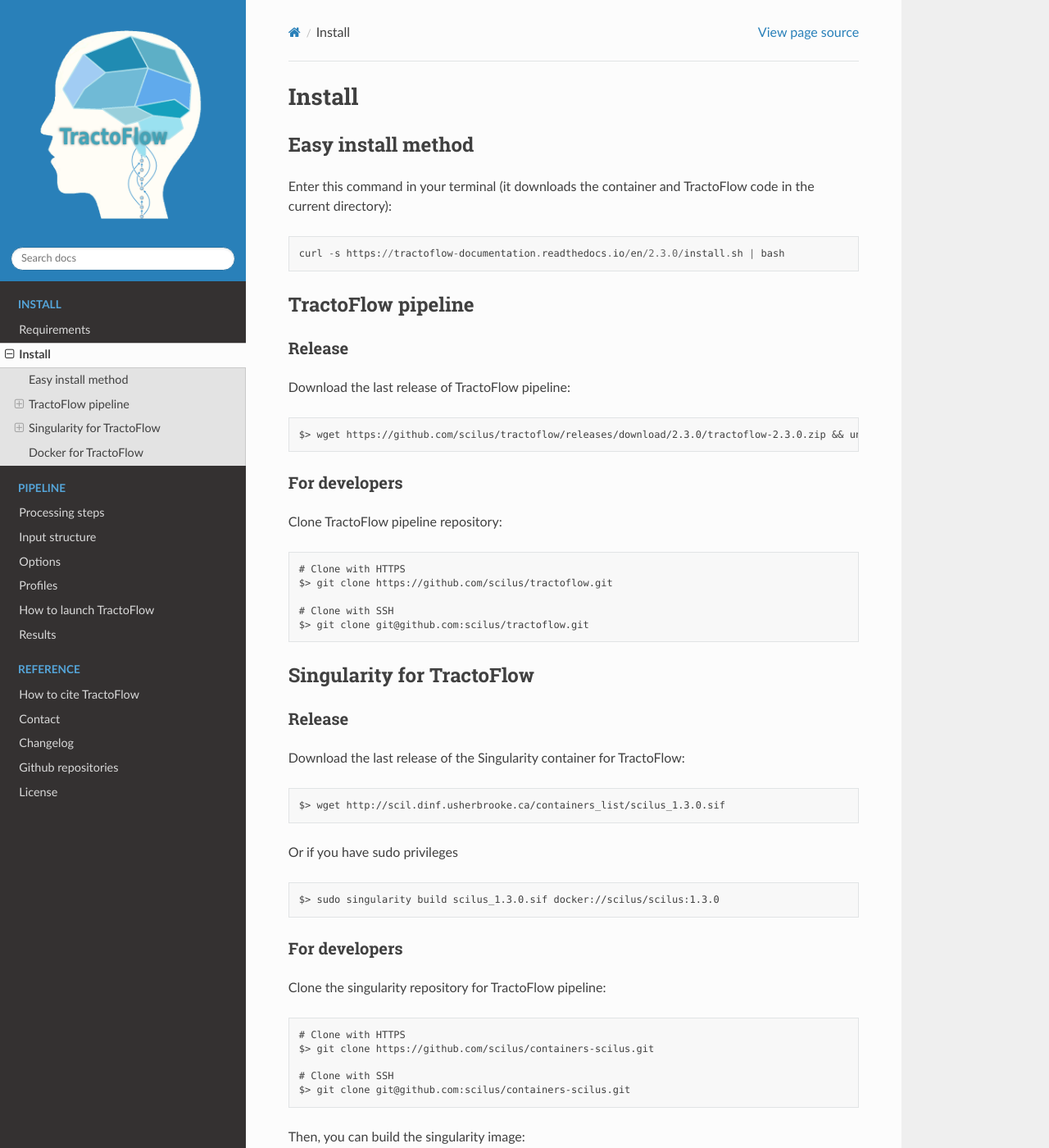
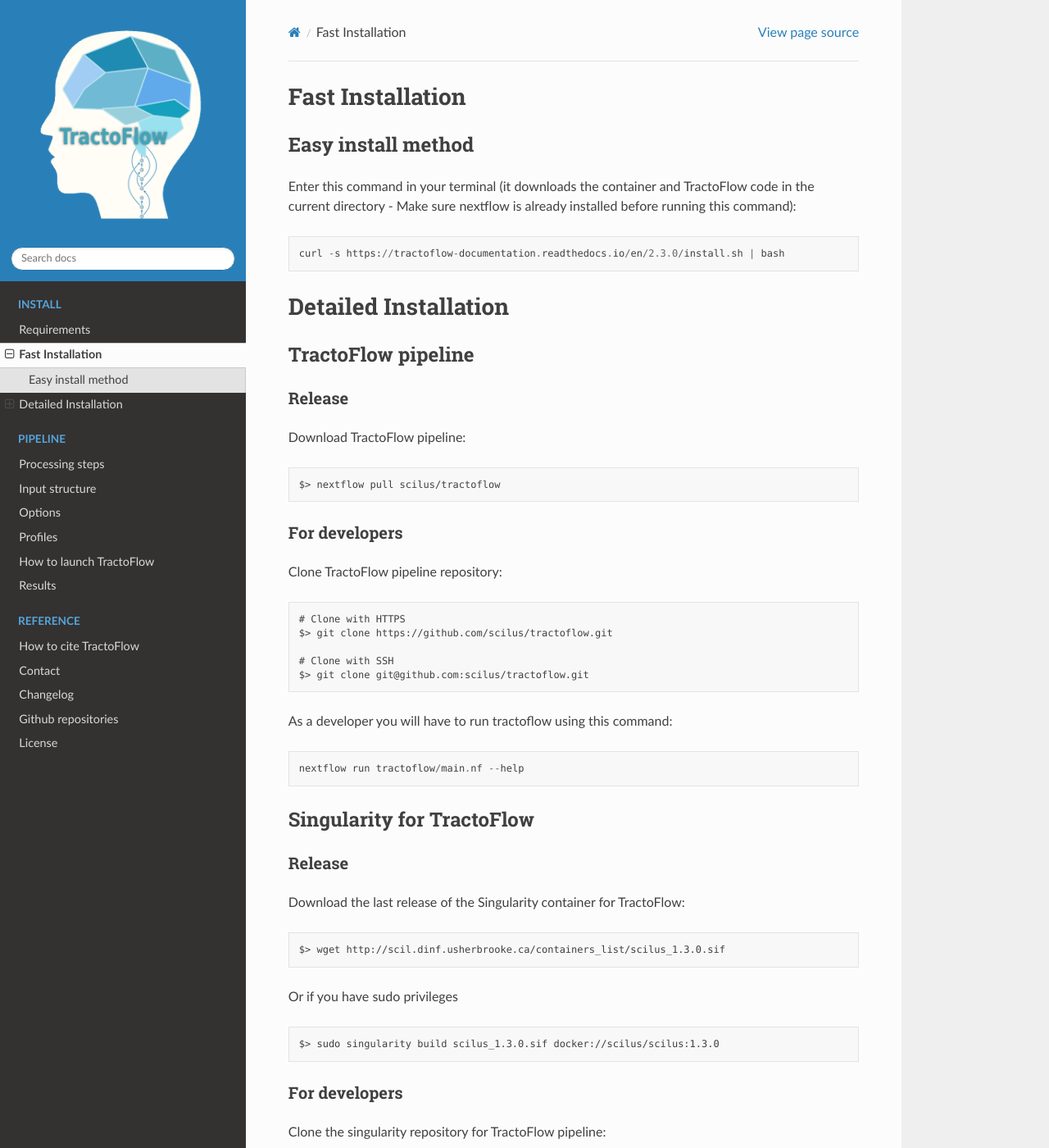
Before and after one commit to scilus/tractoflow_documentation, a Sphinx documentation site: the page built from source/installation/install.rst, in a window 1280 px wide and 1400 px high. Shown: the whole window at 82% size. Built offline with Sphinx 7.4.7 and the Read the Docs theme 2.0.0, drawn with Linux system fonts in a browser that asks for light colours; some of the changed text lies outside the part shown.

Commit message:
update installation

```diff
--- a/source/installation/install.rst
+++ b/source/installation/install.rst
@@ -1,13 +1,17 @@
-Install
-=======
+Fast Installation
+=================
 
 Easy install method
 -------------------
 
-Enter this command in your terminal (it downloads the container and TractoFlow code in the current directory):
+Enter this command in your terminal (it downloads the container and TractoFlow code in the current directory - Make sure nextflow is already installed before running this command):
 ::
 
     curl -s https://tractoflow-documentation.readthedocs.io/en/2.3.0/install.sh | bash
+
+
+Detailed Installation
+=====================
 
 TractoFlow pipeline
 -------------------
@@ -15,11 +19,11 @@
 Release
 #######
 
-Download the last release of TractoFlow pipeline:
+Download TractoFlow pipeline:
 
 ::
 
-    $> wget https://github.com/scilus/tractoflow/releases/download/2.3.0/tractoflow-2.3.0.zip && unzip tractoflow-2.3.0.zip
+    $> nextflow pull scilus/tractoflow
 
 For developers
 ##############
@@ -34,6 +38,11 @@
     # Clone with SSH
     $> git clone git@github.com:scilus/tractoflow.git
 
+As a developer you will have to run tractoflow using this command:
+
+::
+
+  nextflow run tractoflow/main.nf --help
 
 .. _singularity-tractoflow:
 
@@ -72,7 +81,7 @@
 
 ::
 
-    $> singularity build singularity_name.sif singularity_tractoflow.def
+    $> singularity build singularity_name.sif singularity_scilus.def
 
 .. _docker-tractoflow:
 
```
